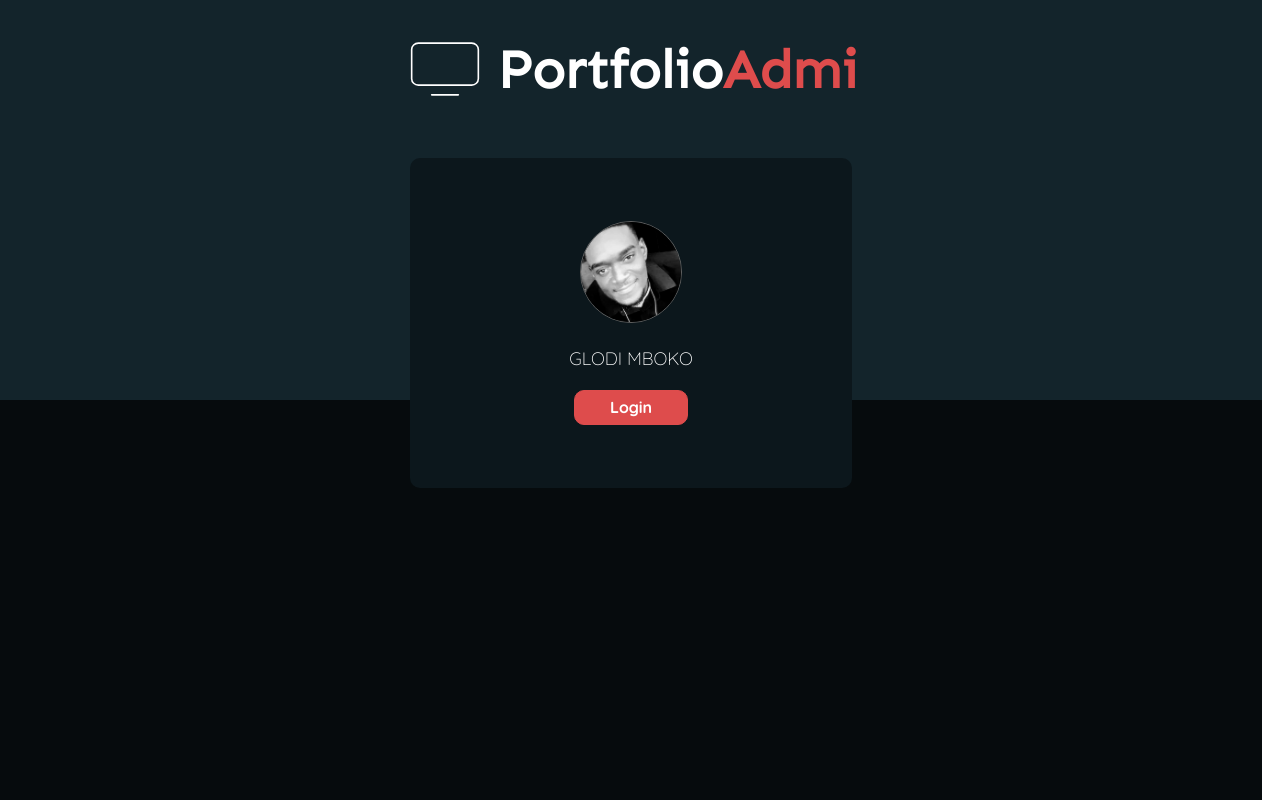
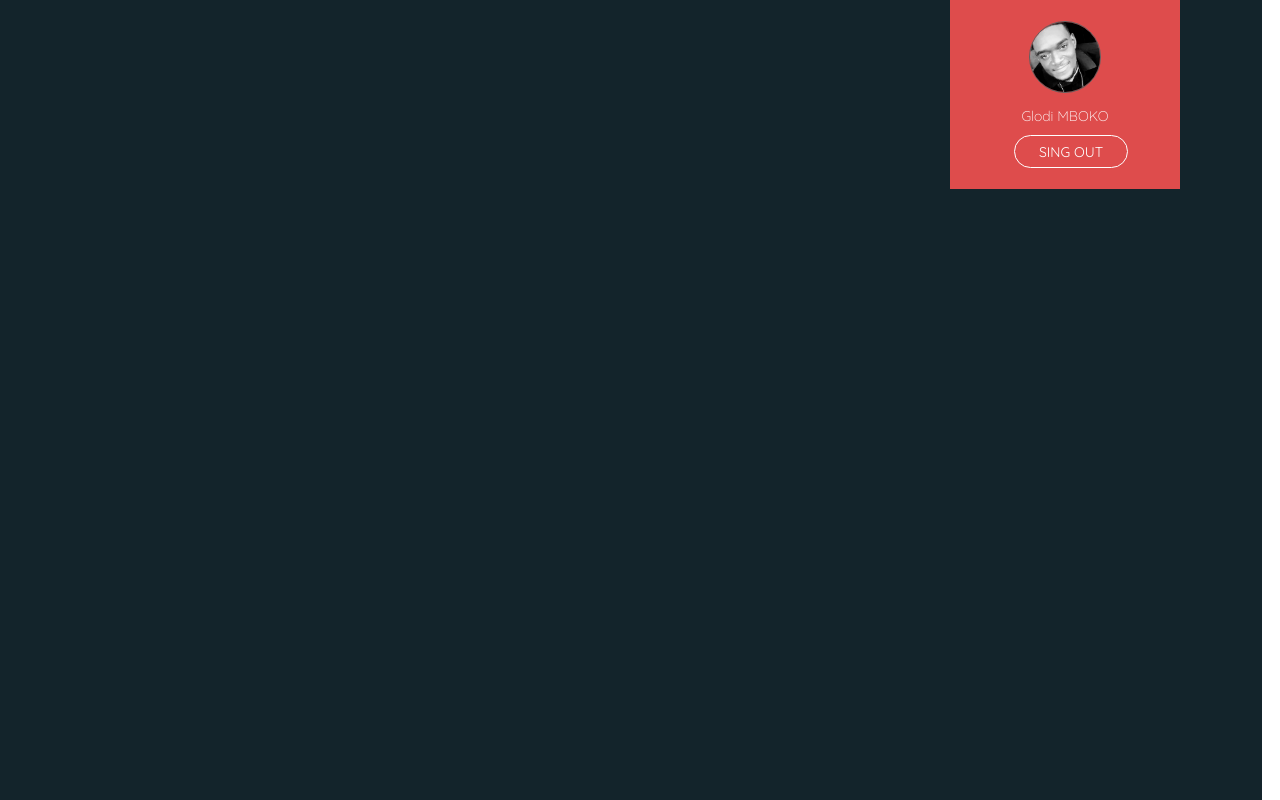
Before and after one commit to glodi-mboko/front-folio-admi, a React (Create React App) app: page /admi in a window 1280 px wide. Built offline with nearby package versions, Linux system fonts and the light colour scheme.

Commit message:
feat:sing-out in administration page

```diff
--- a/package.json
+++ b/package.json
@@ -10,6 +10,7 @@
     "node-sass": "^6.0.1",
     "react": "^17.0.2",
     "react-dom": "^17.0.2",
+    "react-router-dom": "^5.2.0",
     "react-scripts": "4.0.3",
     "react-slideshow-image": "^3.5.0",
     "web-vitals": "^1.1.2"
--- a/src/App.js
+++ b/src/App.js
@@ -1,10 +1,15 @@
 import React from "react";
 import LoginPage from "./pages/loginPage/LoginPage";
+import { Route, Switch } from "react-router-dom";
+import AdministrationPage from "./pages/Administration/AdministrationPage";
 
 const App = () => {
   return (
     <div>
-      <LoginPage />
+      <Switch>
+        <Route exact path="/" component={LoginPage} />
+        <Route path="/admi" component={AdministrationPage} />
+      </Switch>
     </div>
   );
 };
--- a/src/components/container_login/ContainerLogin.js
+++ b/src/components/container_login/ContainerLogin.js
@@ -1,14 +1,17 @@
 import React from "react";
 import Profil from "../../images/jpg/profil.jpg";
+import { Link } from "react-router-dom";
 
-const ContainerLogin = () => {
+const ContainerLogin = ({ myclass, buttonTxt, route }) => {
   return (
-    <div className="container-login">
-      <div className="container-login__image">
+    <div className={myclass}>
+      <div className={`${myclass}__image`}>
         <img src={Profil} alt="profil" />
       </div>
-      <p>GLODI MBOKO</p>
-      <div className="container-login__button">Login</div>
+      <p>Glodi MBOKO</p>
+      <Link to={route}>
+        <div className={`${myclass}__button`}>{buttonTxt}</div>
+      </Link>
     </div>
   );
 };
--- a/src/components/container_login/_login.scss
+++ b/src/components/container_login/_login.scss
@@ -24,11 +24,15 @@
     font-weight: lighter;
     margin-bottom: 20px;
   }
+  a {
+    text-decoration: none;
+    color: white;
+  }
   &__button {
     background-color: #de4c4c;
-    padding: 2%;
+    padding: 6%;
     width: 100px;
-    border-radius: 10px;
+    border-radius: 15px;
     text-align: center;
     font-weight: 700;
     border: 1px #de4c4c solid;
--- /dev/null
+++ b/src/components/container_login/_singOut.scss
@@ -0,0 +1,46 @@
+.sing-out {
+  display: flex;
+  flex-direction: column;
+  align-items: center;
+  justify-content: center;
+  background-color: #de4c4c;
+  color: white;
+  position: absolute;
+  top: 0%;
+  right: 100px;
+  width: 230px;
+  height: 189px;
+  font-size: 14px;
+  &__image {
+    margin-bottom: 10px;
+    img {
+      border-radius: 100%;
+      width: 70px;
+      height: 70px;
+      border: 1px #606060 solid;
+    }
+  }
+  p {
+    font-weight: lighter;
+    margin-bottom: 10px;
+  }
+  a {
+    text-decoration: none;
+    color: white;
+  }
+  &__button {
+    background-color: transparent;
+    padding: 6%;
+    width: 100px;
+    border-radius: 30px;
+    text-align: center;
+    font-weight: 700;
+    border: 1px white solid;
+    cursor: pointer;
+    transition: border-color 200ms;
+    font-weight: normal;
+    &:hover {
+      border-color: #0c171c;
+    }
+  }
+}
--- a/src/index.js
+++ b/src/index.js
@@ -1,11 +1,14 @@
 import React from "react";
 import ReactDOM from "react-dom";
+import { BrowserRouter } from "react-router-dom";
 import App from "./App";
-import './main.scss';
+import "./main.scss";
 
 ReactDOM.render(
   <React.StrictMode>
-    <App />
+    <BrowserRouter>
+      <App />
+    </BrowserRouter>
   </React.StrictMode>,
   document.getElementById("root")
 );
--- a/src/main.scss
+++ b/src/main.scss
@@ -2,6 +2,8 @@
 @import "./components/title/title";
 @import "./components/container_login/login";
 @import "./pages/loginPage/loginPage";
+@import "./components/container_login/singOut";
+@import "./pages/Administration/administrationPage";
 * {
   margin: 0;
   padding: 0;
--- /dev/null
+++ b/src/pages/Administration/AdministrationPage.js
@@ -0,0 +1,12 @@
+import React from "react";
+import ContainerLogin from "../../components/container_login/ContainerLogin";
+
+const AdministrationPage = () => {
+  return (
+    <div className="container-admi">
+      <ContainerLogin myclass="sing-out" buttonTxt="SING OUT" route="/" />
+    </div>
+  );
+};
+
+export default AdministrationPage;
--- /dev/null
+++ b/src/pages/Administration/_administrationPage.scss
@@ -0,0 +1,6 @@
+.container-admi {
+  height: 100vh;
+  width: 98.6vw;
+  background-color: #13242b;
+  font-family: quicksand;
+}
--- a/src/pages/loginPage/LoginPage.js
+++ b/src/pages/loginPage/LoginPage.js
@@ -7,7 +7,7 @@ const LoginPage = () => {
       <div className="container__bcg-top"></div>
       <div className="container__bcg-bottom"></div>
       <Title />
-      <Login />
+      <Login myclass="container-login" buttonTxt="Login" route="/admi" />
     </div>
   );
 };
```
Also changed, not shown: 1 other file (tests, documents, lock files or other folders).
